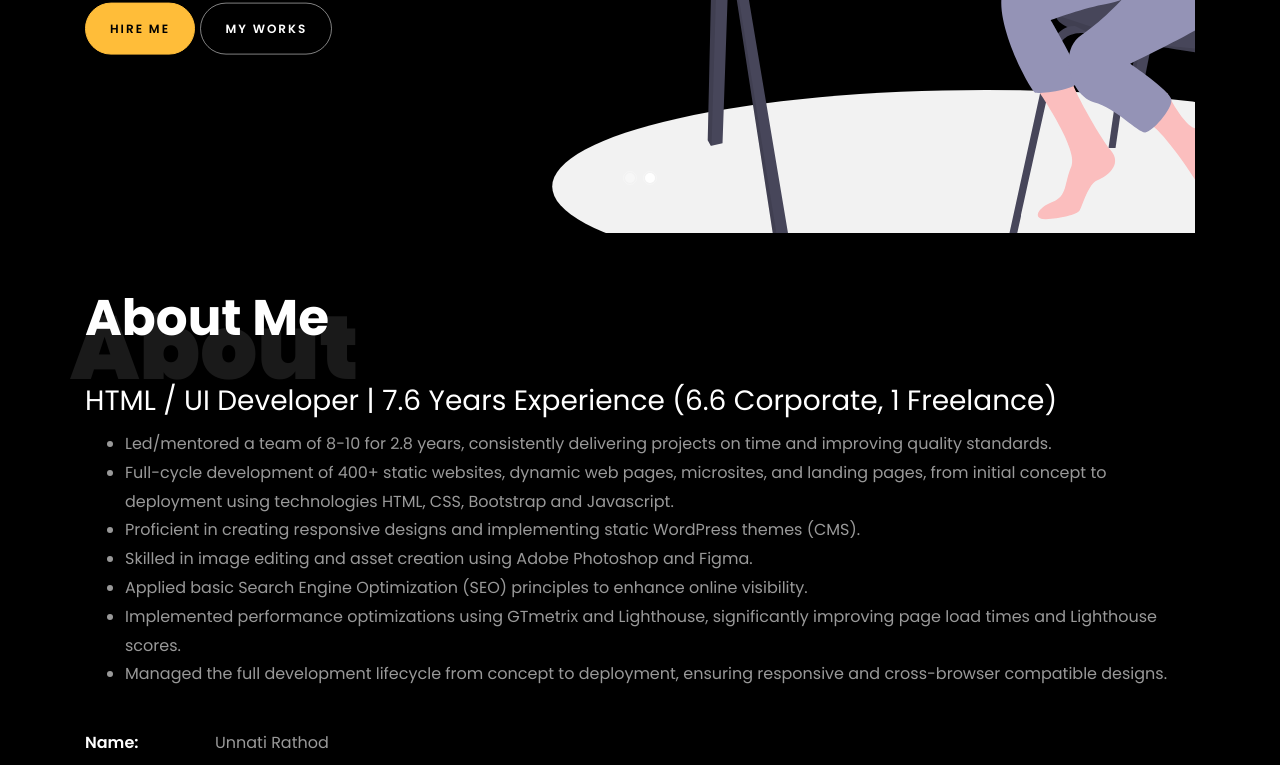
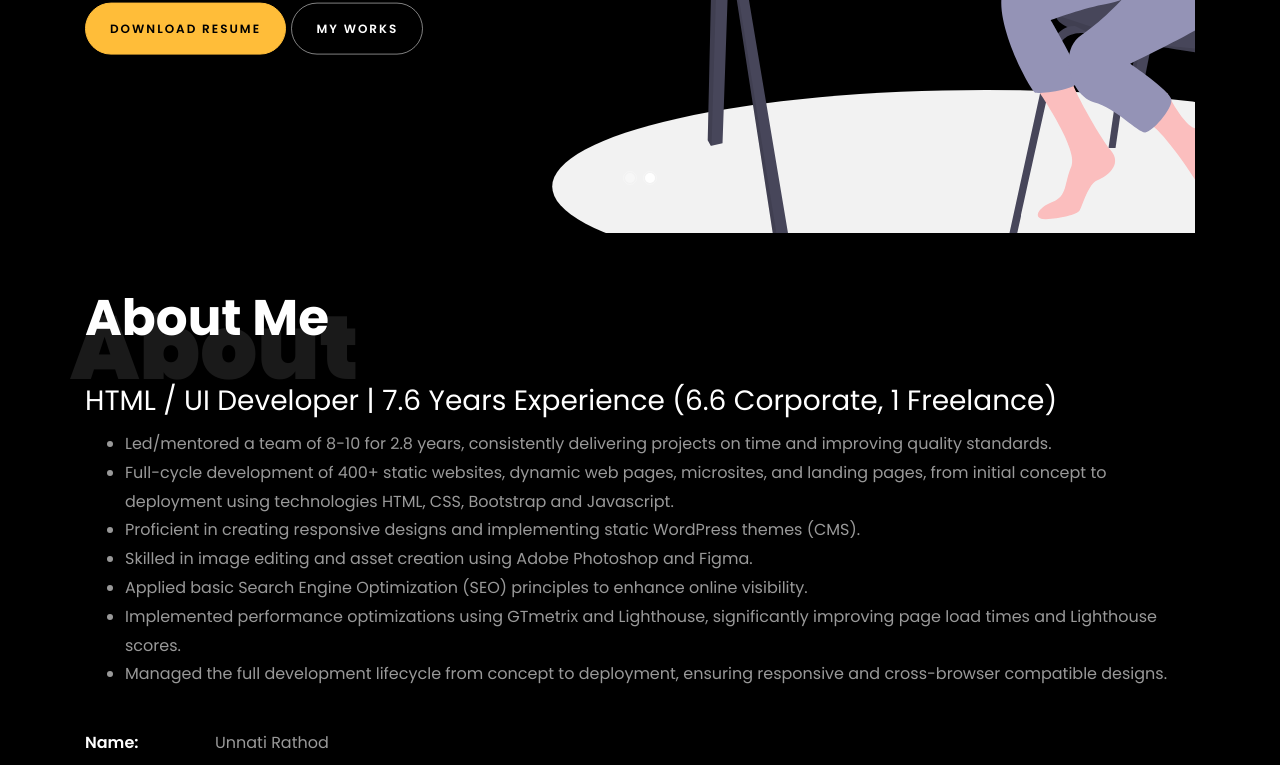
Before and after one commit to unnati-rr/unnati-portfolio, a plain HTML site: page index.html in a window 1280 px wide. Shown: the part 517-1282 px from the top of the page. Drawn offline with Linux system fonts and the light colour scheme.

Commit message:
resume added commit

```diff
--- a/index.html
+++ b/index.html
@@ -61,7 +61,8 @@
 		          		<span class="subheading">Hello!</span>
 			            <h1 class="mb-4 mt-3">I'm <span>Unnati Rathod</span></h1>
 			            <h2 class="mb-4">HTML / Frontend <br>Developer</h2>
-			            <p><a href="#about-section" class="btn btn-primary py-3 px-4">Hire me</a> <a href="#projects-section" class="btn btn-white btn-outline-white py-3 px-4">My works</a></p>
+			            <p><a href="Unnati Rathod - Resume 2026.pdf" target="_blank" download="Unnati Rathod - Resume 2026" class="btn btn-primary py-3 px-4">Download Resume</a>
+							<a href="#projects-section" class="btn btn-white btn-outline-white py-3 px-4">My works</a></p>
 		            </div>
 		          </div>
 	        	</div>
@@ -79,7 +80,8 @@
 		          	<div class="text">
 		          		<span class="subheading">Hello!</span>
 			            <h1 class="mb-4 mt-3">I'm a <span>UI Developer</span> based in Maharashtra</h1>
-			            <p><a href="#about-section" class="btn btn-primary py-3 px-4">Hire me</a> <a href="#projects-section" class="btn btn-white btn-outline-white py-3 px-4">My works</a></p>
+			            <p><a href="Unnati Rathod - Resume 2026.pdf" target="_blank" download="Unnati Rathod - Resume 2026" class="btn btn-primary py-3 px-4">Download Resume</a>
+							<a href="#projects-section" class="btn btn-white btn-outline-white py-3 px-4">My works</a></p>
 		            </div>
 		          </div>
 	        	</div>
@@ -121,7 +123,7 @@
 	                <span class="number" data-number="400">0</span>+
 	                <span>Projects Completed</span>
                 </p>
-                <p><a href="#" class="btn btn-primary py-3 px-3">Download Resume</a></p>
+                <p><a href="Unnati Rathod - Resume 2026.pdf" target="_blank" download="Unnati Rathod - Resume 2026" class="btn btn-primary py-3 px-3">Download Resume</a></p>
               </div>
 	          </div>
 	        </div>
@@ -182,9 +184,9 @@
     				</div>
     			</div>
     		</div>
-    		<div class="row justify-content-center mt-5">
+    		<div class="row justify-content-center mt-3">
     			<div class="col-md-6 text-center ftco-animate">
-    				<p><a href="#" class="btn btn-primary py-4 px-5">Download Resume</a></p>
+    				<p><a href="Unnati Rathod - Resume 2026.pdf" target="_blank" download="Unnati Rathod - Resume 2026" class="btn btn-primary py-4 px-5">Download Resume</a></p>
     			</div>
     		</div>
     	</div>
```
Also changed, not shown: 1 other file.
